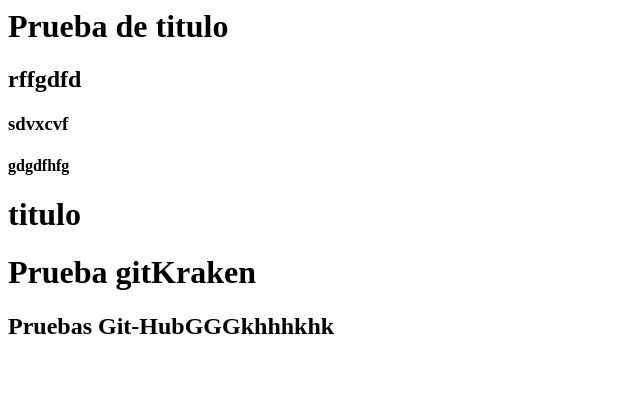
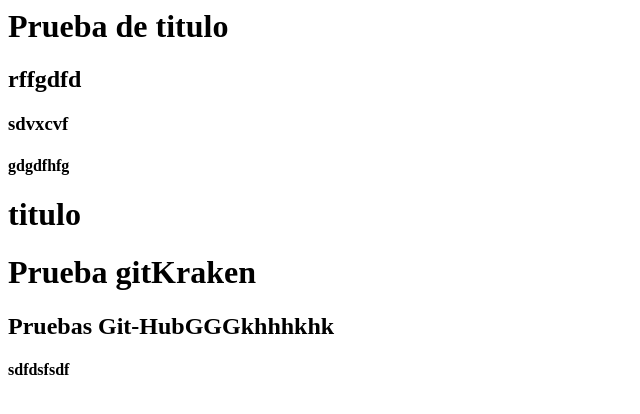
Before and after one commit to jjruiz23/hello-world-git, a plain HTML site: page index.html in a window 1280 px wide. Shown: the full height of the page, 0-640 px from the left. Drawn offline with Linux system fonts and the light colour scheme.

Commit message:
prueba devlop2 fuera del master

```diff
--- a/index.html
+++ b/index.html
@@ -19,5 +19,7 @@
 
     <h2>Pruebas Git-HubGGGkhhhkhk</h2>
 
+    <h4>sdfdsfsdf</h4>
+
 </body>
 </html>
```
